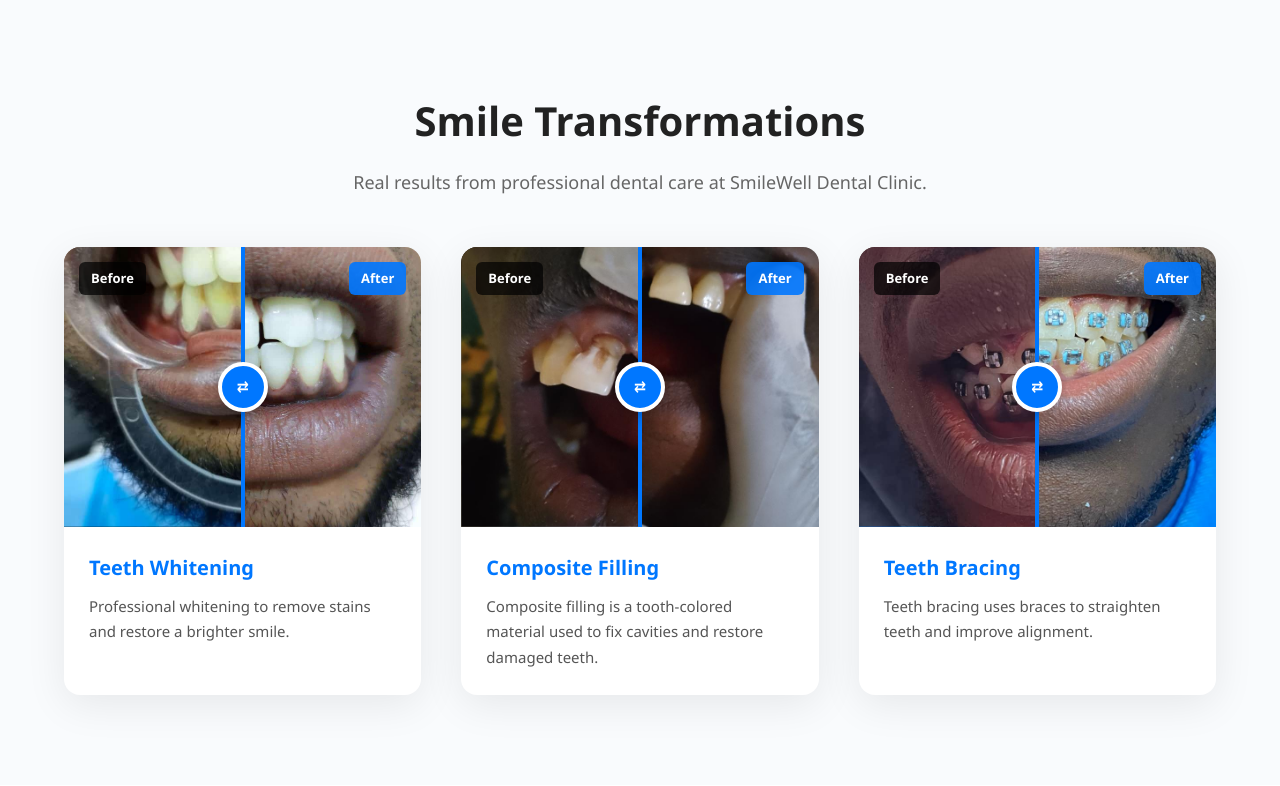
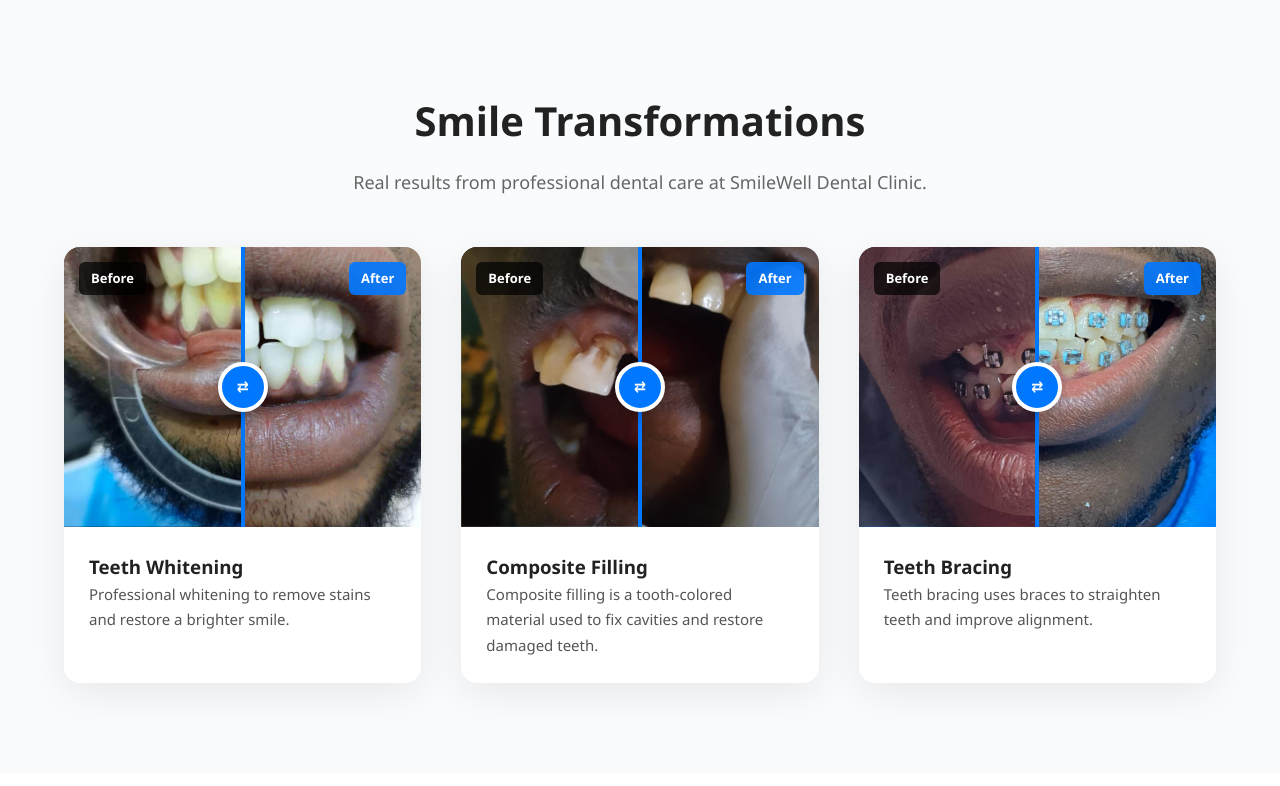
Before and after one commit to tuna204/smilewell-dental, a Flask app: page / in a window 1280 px wide. Shown: the part 939-1725 px from the top of the page. Run offline with Flask 3, Linux system fonts and the light colour scheme.

Commit message:
Change headings from h4 to h3 and update iframe width

```diff
--- a/templates/index.html
+++ b/templates/index.html
@@ -1232,7 +1232,7 @@ header.scrolled .logo-circle {
                     <div class="slider-handle">&#8644;</div>
                 </div>
                 <div class="transform-text">
-                    <h4>Teeth Whitening</h4>
+                    <h3>Teeth Whitening</h3>
                     <p>Professional whitening to remove stains and restore a brighter smile.</p>
                 </div>
             </div>
@@ -1245,7 +1245,7 @@ header.scrolled .logo-circle {
                     <div class="slider-handle">&#8644;</div>
                 </div>
                 <div class="transform-text">
-                    <h4>Composite Filling</h4>
+                    <h3>Composite Filling</h3>
                     <p>Composite filling is a tooth-colored material used to fix cavities and restore damaged teeth.</p>
                 </div>
             </div>
@@ -1258,7 +1258,7 @@ header.scrolled .logo-circle {
                     <div class="slider-handle">&#8644;</div>
                 </div>
                 <div class="transform-text">
-                    <h4>Teeth Bracing</h4>
+                    <h3>Teeth Bracing</h3>
                     <p>Teeth bracing uses braces to straighten teeth and improve alignment.</p>
                 </div>
             </div>
@@ -1483,7 +1483,7 @@ header.scrolled .logo-circle {
         <div class="map-container">
             <iframe
                 src="https://www.google.com/maps/embed?pb=!1m18!1m12!1m3!1d3940.545149775709!2d7.630599674527978!3d9.013932289225673!2m3!1f0!2f0!3f0!3m2!1i1024!2i768!4f13.1!3m3!1m2!1s0x104e0502c53c7b93%3A0x20cf9ea5be9af58d!2sSmile%20well%20Dental%20Clinic!5e0!3m2!1sen!2sng!4v1772065997103!5m2!1sen!2sng"
-                width="100%"
+                width="600"
                 height="400"
                 style="border:0;"
                 allowfullscreen
```
